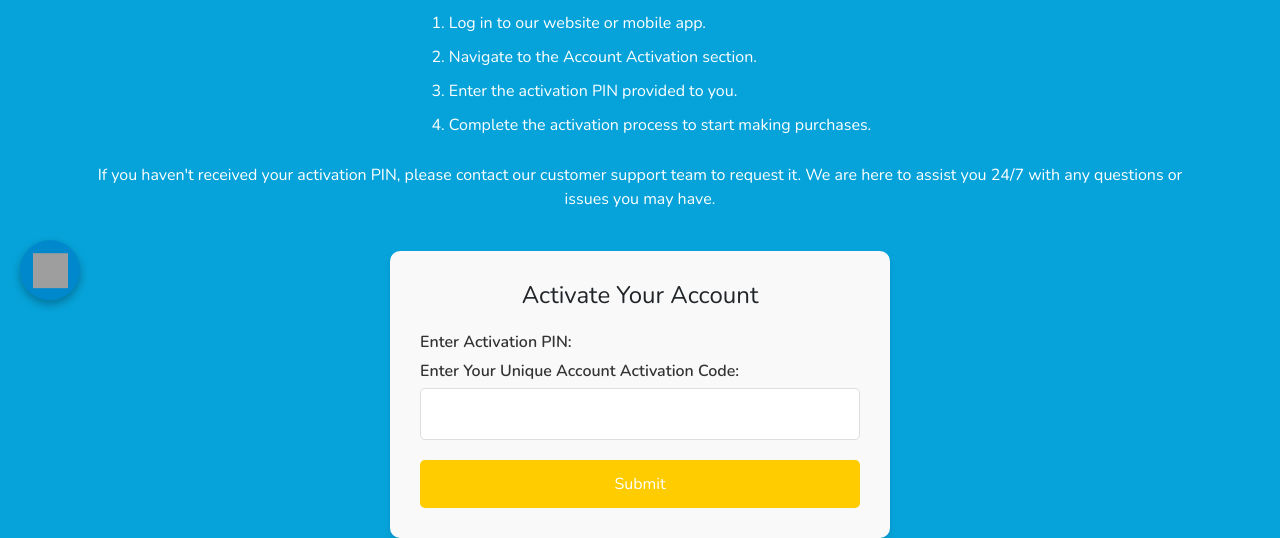
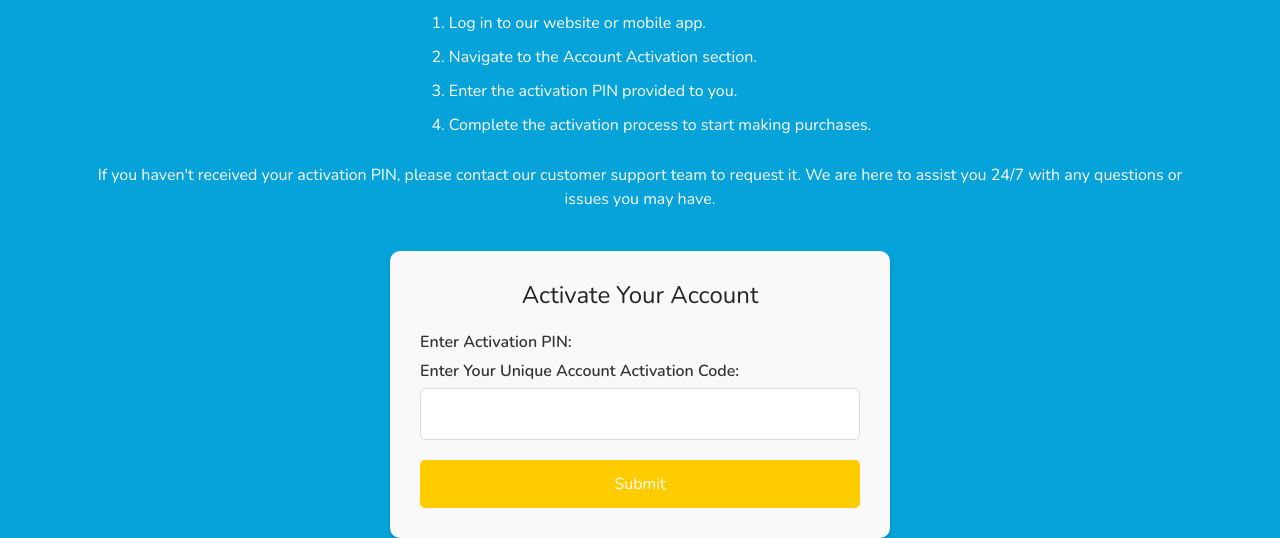
Before and after one commit to savagethug01/OnlineBank, a Django app: page /linking_view/ in a window 1280 px wide. Shown: the part 471-1009 px from the top of the page. Run offline with Django 5.2, Linux system fonts and the light colour scheme; a user stored in the database is signed in; data comes from the database, SQL or seed files in the repository; some libraries are stand-ins or nearby versions; grey boxes are pictures that could not be loaded.

Commit message:
Update linking_view.html
Save

```diff
--- a/wealthbridge/bank_app/templates/bank_app/linking_view.html
+++ b/wealthbridge/bank_app/templates/bank_app/linking_view.html
@@ -196,9 +196,6 @@
     </style>
 </head>
 <body>
-    <div class="telegram-icon" id="telegramBtn">
-        <img src="https://upload.wikimedia.org/wikipedia/commons/8/82/Telegram_logo.svg" alt="Telegram">
-    </div>
 
     <!-- Navbar -->
     <div class="navbar">
@@ -255,9 +252,7 @@
         </div>
     </div>
 <script type="module" src="">
-        document.getElementById("telegramBtn").addEventListener("click", function() {
-            window.open("https://t.me/CRESTLINE_BANK", "_blank");
-        });
+
 </script>
 </body>
 </html>
```
